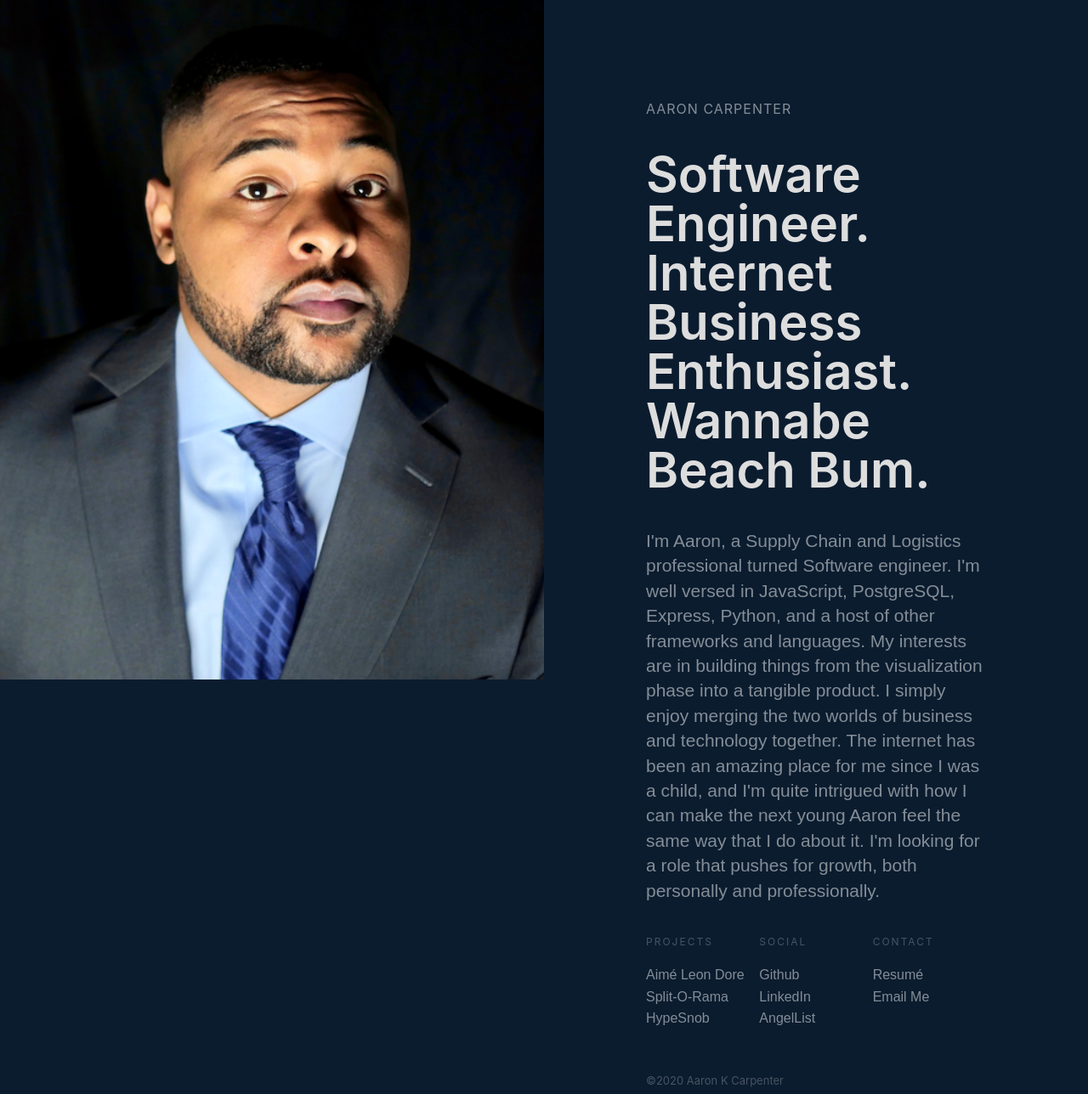
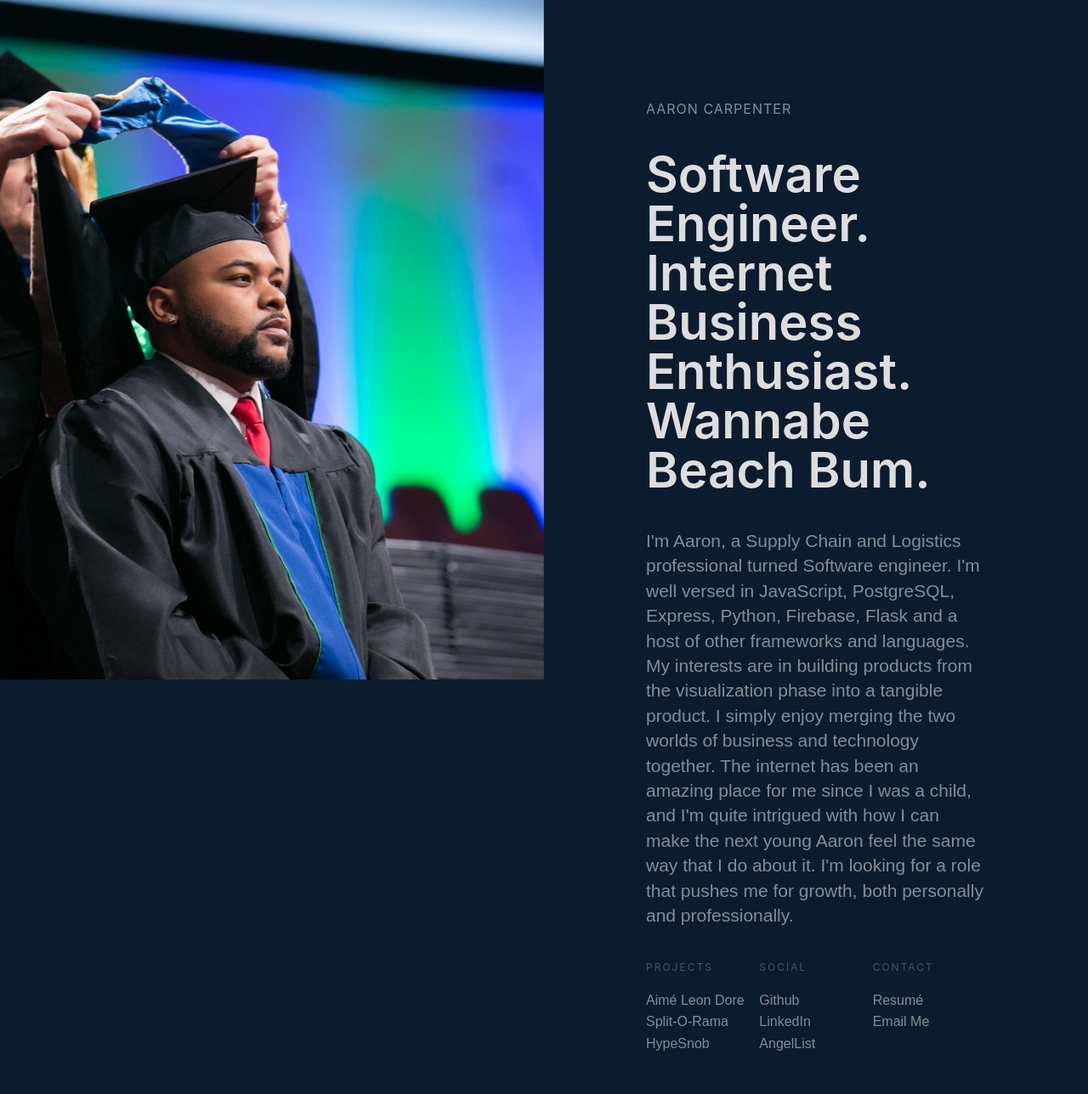
Before and after one commit to aaronkcarpenter/aaronkcarpenter.github.io, a plain HTML site: page index.html in a window 1280 px wide. Shown: the top 1288 px of the page at 85% size. Drawn offline with nearby package versions, Linux system fonts and the light colour scheme; a script that the page names is missing.

Commit message:
Another image change

```diff
--- a/css/split-opl.webflow.css
+++ b/css/split-opl.webflow.css
@@ -157,7 +157,9 @@ a {
   -ms-flex: 0 auto;
   flex: 0 auto;
   /* background-image: url('../images/AC-Grad-3.jpg'); */
-  background-image: url('../images/github2.png');
+  /* background-image: url('../images/github2.png'); */
+  background-image: url('../images/untGradMBA2.jpg');
+  /* background-image: url('../images/untGradMBA1.jpg'); */
   background-position: 50% 50%;
   background-size: cover;
   -o-object-fit: cover;
--- a/index.html
+++ b/index.html
@@ -37,13 +37,14 @@
             Bum.</strong></h1>
         <p class="bio">I'm Aaron, a Supply Chain and Logistics professional turned Software engineer. I'm well versed
           in JavaScript,
-          PostgreSQL, Express, Python, and a host of other frameworks and languages. My interests are in building things
+          PostgreSQL, Express, Python, Firebase, Flask and a host of other frameworks and languages. My interests are in
+          building products
           from the
           visualization phase into a tangible product. I simply enjoy merging the two worlds of business and technology
           together.
           The internet has been an amazing place for me since I was a child, and I'm quite intrigued with how I can make
           the next
-          young Aaron feel the same way that I do about it. I'm looking for a role that pushes for growth, both
+          young Aaron feel the same way that I do about it. I'm looking for a role that pushes me for growth, both
           personally and
           professionally. </p>
         <div class="links w-row">
```
Also changed, not shown: images/untGradMBA1.jpg (added), images/untGradMBA2.jpg (added).
